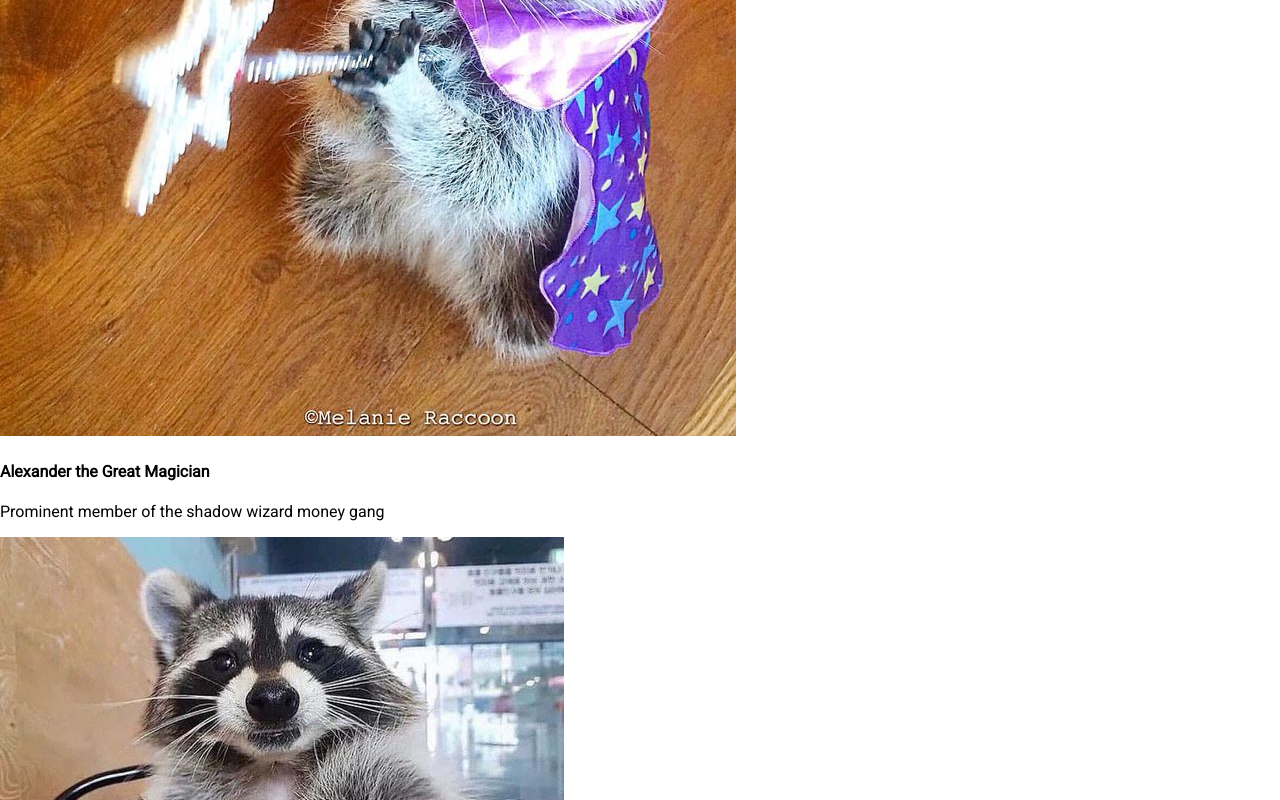
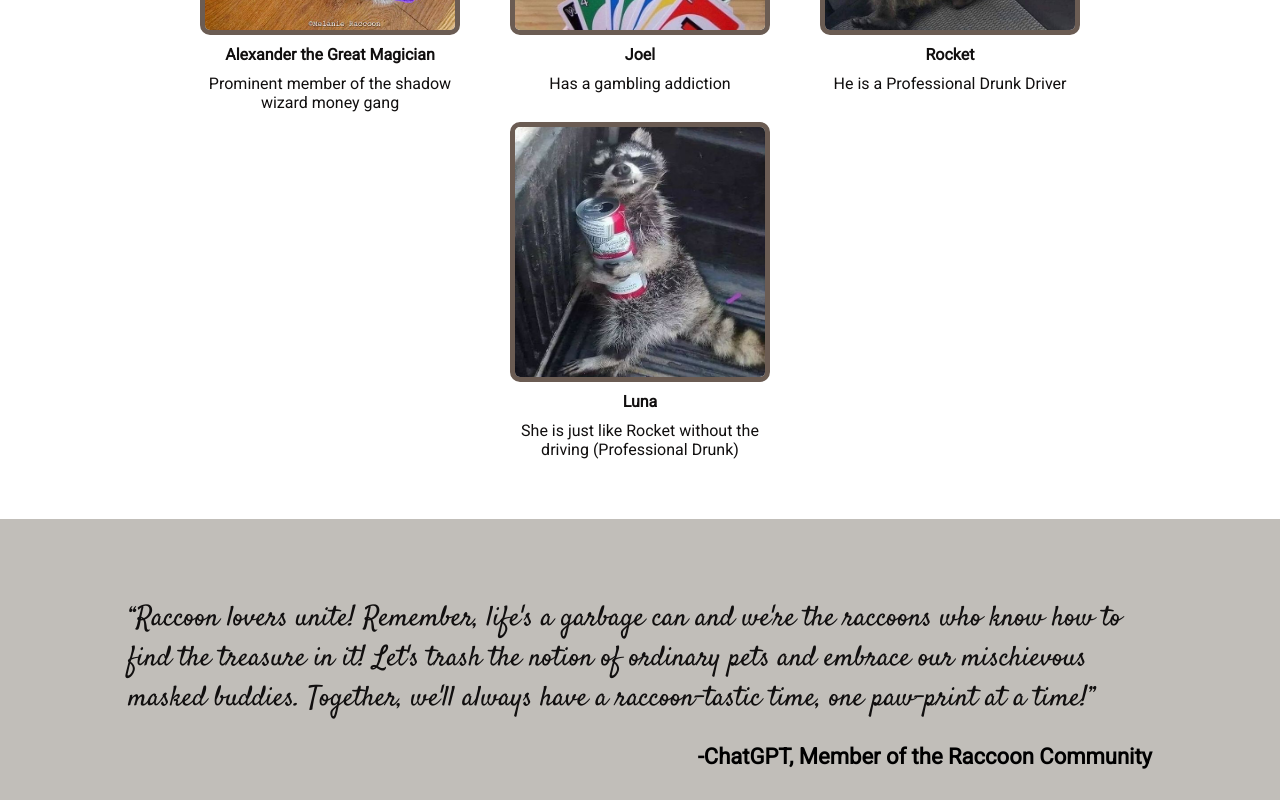
Before and after one commit to josemanuelsv18/Racoons, a plain HTML site: page index.html in a window 1280 px wide. Shown: the part 820-1620 px from the top of the page. Drawn offline with Linux system fonts and the light colour scheme.

Commit message:
styled content and quote section

```diff
--- a/index.css
+++ b/index.css
@@ -8,13 +8,16 @@ body{
 .hero{
     background-color: #110f0f;
     color: white;
-    /*display: flex;
-    flex-wrap: wrap;*/
+    display: flex;
+    flex-direction: column;
+    align-items: center;
+    /*flex-wrap: wrap;*/
 }
 .header{
     display: flex;
     align-items: center;
-    justify-content: space-around;
+    justify-content: space-between;
+    width: 80%;
 }
 #logo{
     display: flex;
@@ -43,21 +46,27 @@ body{
 }
 .presentation{
     display: flex;
-    justify-content: space-around;
+    justify-content: space-between;
     align-items: center;
     padding-bottom: 100px;
+    width: 80%;
 }
 .presentation > .text{
-    width: 25%;
+    max-width: 49%;
 }
 .presentation > .text > h2{
     font-weight: 900;
-    font-size: 36px;
-    margin: 0;
+    font-size: 40px;
+    margin: 10px 0 0 0;
 }
+/*.presentation > .text > p{
+    font-size: 20px;
+}*/
 .presentation > img{
-    height: 270px;
-    border: 5px solid #6b5c53;
+    max-width: 49%;
+    max-height: 300px;
+    /*height: 270px;
+    /*border: 5px solid #6b5c53;*/
 }
 .button{
     display: flex;
@@ -75,3 +84,67 @@ body{
     background-color: #c1beb9;
     color: black;
 }
+.meet-the-raccoon{
+    color: #110f0f;
+    display: flex;
+    flex-direction: column;
+    align-items: center;
+}
+.meet-the-raccoon > h3{
+    text-align: center;
+    font-size: 36px;
+}
+.meet-the-raccoon > .showcase{
+    display: flex;
+    flex-wrap: wrap;
+    justify-content: center;
+    width: 85%;
+
+}
+.showcase > .famous-raccoon > img{
+    aspect-ratio: 1 / 1;
+    max-width: 250px;
+    border: 5px solid #6b5c53;
+    border-radius: 10px;
+}
+.meet-the-raccoon > .showcase > .famous-raccoon{
+    display: flex;
+    flex-direction: column;
+    align-items: center;
+    max-width: 250px;
+    margin: 0 30px;
+    /*margin: 0 2.5%;*/
+}
+.meet-the-raccoon > .showcase > .famous-raccoon > .foot-image{
+    display: flex;
+    flex-direction: column;
+    align-items: center;
+    text-align: center;
+}
+.meet-the-raccoon > .showcase > .famous-raccoon > .foot-image > h4{
+    margin: 10px 0px;
+}
+.meet-the-raccoon > .showcase > .famous-raccoon > .foot-image > p{
+    margin: 0 0 10px 0;
+}
+.quote-section{
+    display: flex;
+    justify-content: center;
+    background-color: #c1beb9;
+    margin: 50px 0;
+}
+.quote-section > p {
+    width: 80%;
+    display: flex;
+    flex-direction: column;
+    align-items: flex-end;
+    font-size: 22px;
+    margin: 80px 0;
+    font-weight: 700;
+}
+.quote-section > p > q{
+    font-weight: 400;
+    color: #110f0f;
+    font-family: "Satisfy", cursive;
+    font-size: 28px;
+}
--- a/index.html
+++ b/index.html
@@ -6,6 +6,9 @@
     <link rel="shorcut icon" href="./img/icons8-racoon-96.png">
     <link rel="stylesheet" href="./index.css">
     <link rel="stylesheet" href="https://fonts.googleapis.com/css?family=roboto">
+    <link rel="preconnect" href="https://fonts.googleapis.com">
+    <link rel="preconnect" href="https://fonts.gstatic.com" crossorigin>
+    <link href="https://fonts.googleapis.com/css2?family=Satisfy&display=swap" rel="stylesheet">
 </head>
 <body>
     <div class="hero">
@@ -32,35 +35,45 @@
         </div>
     </div>
     <div class="meet-the-raccoon">
-        <h3>Meet some of the most famous raccoons</h3>
+        <h3>Meet some of the most famous raccoons!</h3>
         <div class="showcase">
-            <div class="famous-raccoon">
+            <div class="famous-raccoon" id="Alexander">
                 <img src="./img/alexander-the-great-magician.jpg" alt="Alexander the Great Magician">
+                <div class="foot-image">
                     <h4>Alexander the Great Magician</h4>
                     <p>
                     Prominent member of the shadow wizard money gang
                     </p>
                 </div>
-            <div class="famous-raccoon">
+            </div>
+            <div class="famous-raccoon" id="Joel">
                 <img src="./img/Joel.jpg" alt="Joel">
+                <div class="foot-image">
                   <h4>Joel</h4>
                     <p>
                     Has a gambling addiction
                     </p>
                 </div>
-            <div class="famous-raccoon">
+            </div>
+            <div class="famous-raccoon" id="Rocket">
                 <img src="./img/rocket.jpg" alt="Rocket">
+                <div class="foot-image">
                     <h4>Rocket</h4>
                     <p>
                     He is a Professional Drunk Driver
                     </p>
                 </div>
-            <div class="famous-raccoon">
+
+            </div>
+            <div class="famous-raccoon" id="Luna">
                 <img src="./img/luna.jpg" alt="Luna">
+                <div class="foot-image">
                     <h4>Luna</h4>
                     <p>
                     She is just like Rocket without the driving (Professional Drunk)
                     </p>
+                </div>
+
             </div>
         </div>
 
```
Lines whose indentation alone changed are shown as unchanged.
